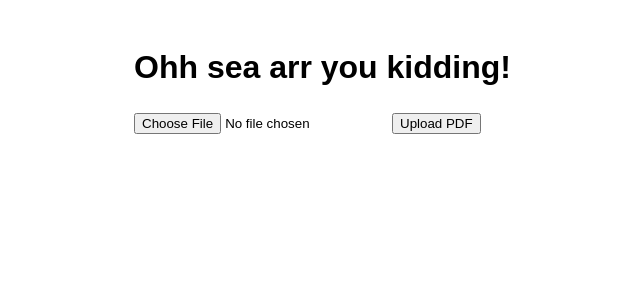
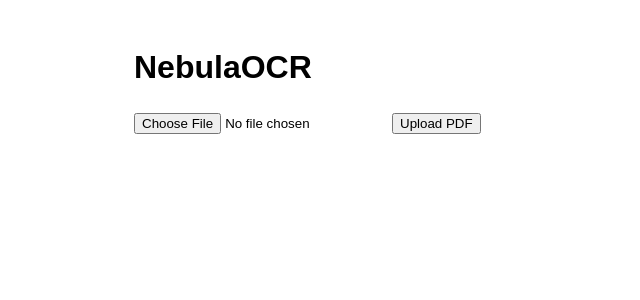
Before and after one commit to Bath-Impact-Lab/NebulaOCR-WebApp, a React (Vite) app: page / in a window 1280 px wide. Shown: the top 300 px of the page, without its empty margins (106-746 px from the left). Built offline with nearby package versions, Linux system fonts and the light colour scheme.

Commit message:
Update dependencies and change title in App.tsx
Added new dependencies for dotenv, MUI icons, and Node types in package.json. Updated existing dependencies in yarn.lock for better package integrity. Changed the main title in src/App.tsx to "NebulaOCR".

```diff
--- a/package.json
+++ b/package.json
@@ -11,6 +11,7 @@
   },
   "dependencies": {
     "axios": "^1.7.7",
+    "dotenv": "^16.4.5",
     "react": "^18.3.1",
     "react-dom": "^18.3.1",
     "react-image-crop": "^11.0.7",
@@ -18,6 +19,8 @@
   },
   "devDependencies": {
     "@eslint/js": "^9.9.0",
+    "@mui/icons-material": "^6.1.3",
+    "@types/node": "^22.7.5",
     "@types/react": "^18.3.3",
     "@types/react-dom": "^18.3.0",
     "@vitejs/plugin-react": "^4.3.1",
--- a/src/App.tsx
+++ b/src/App.tsx
@@ -29,7 +29,7 @@ const App: React.FC = () => {
 
     return (
         <div className="App">
-            <h1>Ohh sea arr you kidding!</h1>
+            <h1>NebulaOCR</h1>
             {!pdfId ? (
                 <PDFUploader setPdfId={setPdfId} setPages={setPages} />
             ) : (
--- a/src/components/ImageViewer.tsx
+++ b/src/components/ImageViewer.tsx
@@ -105,7 +105,8 @@ const ImageViewer: React.FC<ImageViewerProps> = ({
         };
 
         try {
-            const response = await axios.post<{ text: string }>('http://localhost:8080/perform_ocr', ocrRequest);
+            const apiURL = 'https://nebulaocr-api.onrender.com';
+            const response = await axios.post<{ text: string }>(apiURL + '/perform_ocr', ocrRequest);
             console.log(response.data);
             onSelectRegion(response.data.text);
         } catch (error) {
--- a/src/components/PDFUploader.tsx
+++ b/src/components/PDFUploader.tsx
@@ -34,7 +34,8 @@ const PDFUploader: React.FC<PDFUploaderProps> = ({ setPdfId, setPages }) => {
 
         setUploading(true);
         try {
-            const response = await axios.post<PDFUploadResponse>('http://localhost:8080/upload_pdf', formData);
+            const apiURL = 'https://nebulaocr-api.onrender.com';
+            const response = await axios.post<PDFUploadResponse>(apiURL+'/upload_pdf', formData);
             setPdfId(response.data.pdf_id);
             setPages(response.data.pages);
             alert("PDF uploaded successfully!");
```
Also changed, not shown: 1 other file (tests, documents, lock files or other folders).
